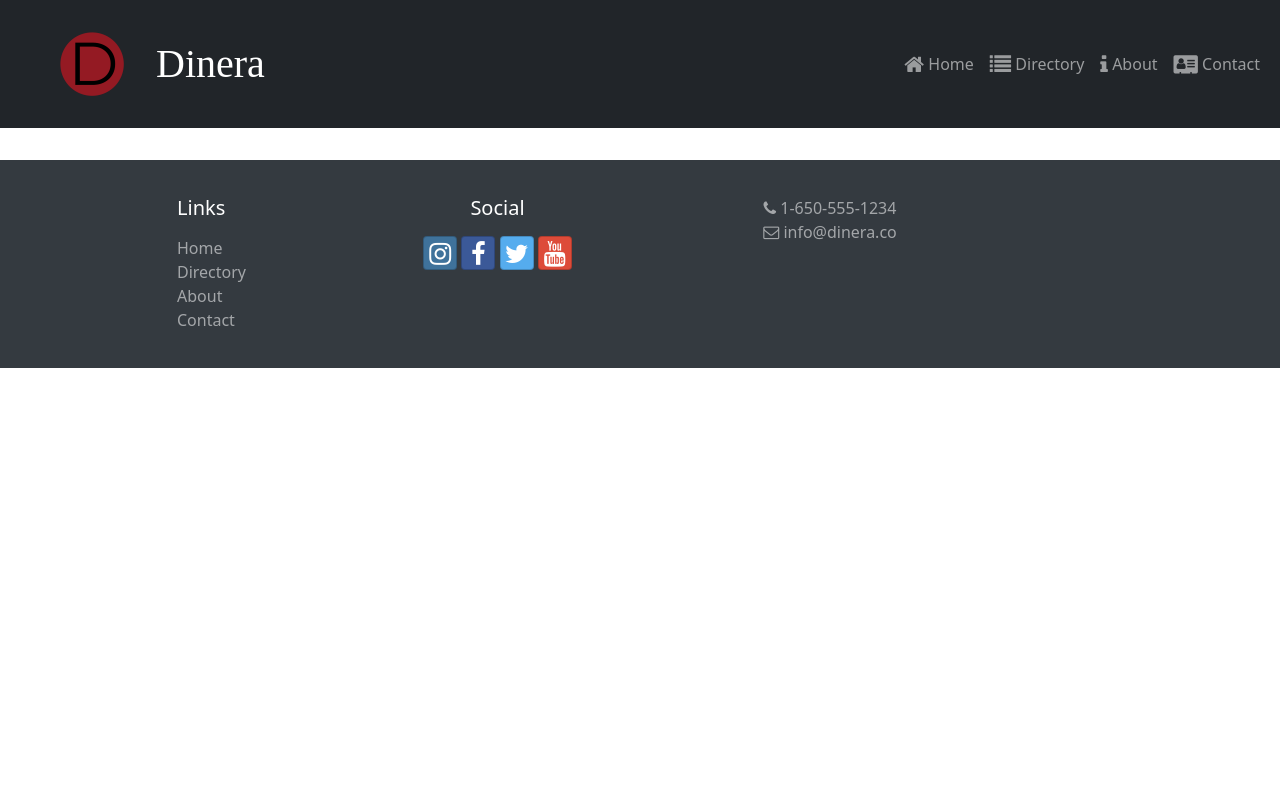
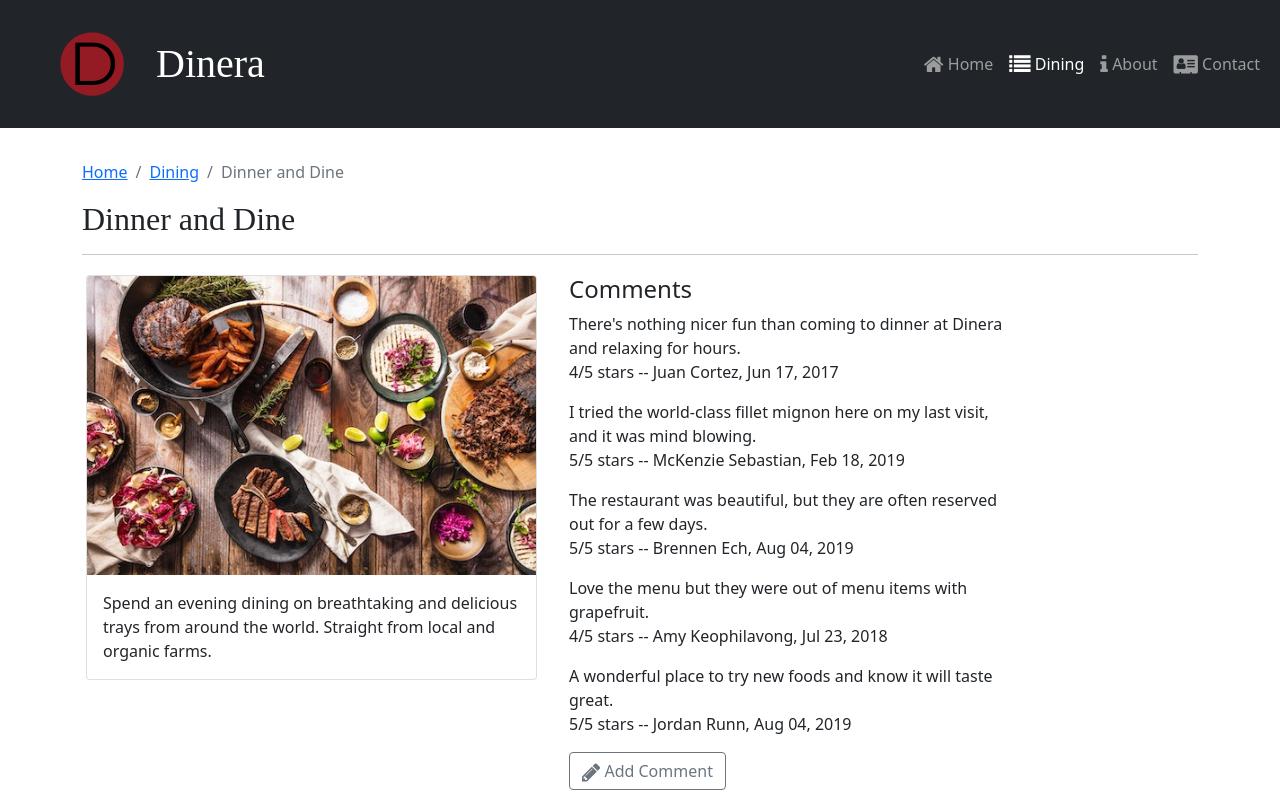
Before and after one commit to ashley-christensen/react-redux-dinera, a React (Create React App) app: page /dining/1 in a window 1280 px wide. Shown: the top 800 px of the page. Built offline with nearby package versions, Linux system fonts and the light colour scheme.

Commit message:
redux inital boiler

```diff
--- a/src/App.js
+++ b/src/App.js
@@ -15,9 +15,9 @@ function App() {
       <Routes>
         <Route path='/' element={<HomePage />} />
         <Route path='contact' element={<ContactPage />} />
-        <Route path='directory' element={<DinesDirectoryPage />} />
+        <Route path='dining' element={<DinesDirectoryPage />} />
         <Route
-          path='directory/:dineId'
+          path='dining/:dineId'
           element={<DineDetailPage />}
         />
         <Route path='about' element={<AboutPage />} />
--- a/src/app/shared/COMMENTS.js
+++ b/src/app/shared/COMMENTS.js
@@ -11,7 +11,7 @@ export const COMMENTS = [
         id: 1,
         dineId: 0,
         rating: 3,
-        text: 'The waffles are spectacular, so my wife at all mine.',
+        text: 'The waffles are spectacular... so my wife ate all mine.',
         author: 'Zandra Katherine',
         date: '2017-06-17T03:33Z'
     },
@@ -19,7 +19,7 @@ export const COMMENTS = [
         id: 2,
         dineId: 0,
         rating: 4,
-        text: 'The eggs are nice, but they are absolutely best poached.',
+        text: 'The egg dishes are all great, but they are absolutely best poached.',
         author: 'Amy Keophilavong',
         date: '2019-02-18T18:12Z'
     },
--- a/src/app/shared/PARTNERS.js
+++ b/src/app/shared/PARTNERS.js
@@ -34,6 +34,6 @@ export const PARTNERS = [
         image: cafeImg,
         featured: true,
         description:
-            'From Taiwanese to French, our pastries are delivered to Dinera fresh daily'
+            'From Taiwanese to French, our pastries are delivered fresh to Dinera, daily.'
     }
 ];
--- a/src/app/store.js
+++ b/src/app/store.js
@@ -1,8 +1,19 @@
 import { configureStore } from '@reduxjs/toolkit';
-import counterReducer from '../features/counter/counterSlice';
+// import logger from 'redux-logger';
+// import { dinesReducer } from '../features/dines/dinesSlice';
+// import { commentsReducer } from '../features/comments/commentsSlice'
+// import { partnersReducer } from '../features/comments/partnersSlice'
+// import { promotionsReducer } from '../features/comments/promotionsSlice'
+// import { useReducer } from '../features/user/userSlice';
+
 
 export const store = configureStore({
   reducer: {
-    counter: counterReducer,
+    // dines: dinesReducercomments,
+    // comments: commentsReducer,
+    // partners: partnersReducer,
+    // promotions: promotionsReducer,
+    // user: userReducer
   },
+   // middleware: (getDefualtMiddleware) => getDefaultMiddleware().concat([logger]);
 });
--- a/src/components/Footer.js
+++ b/src/components/Footer.js
@@ -13,7 +13,7 @@ const Footer = () => {
         <Link to='/' className='footer-link'>Home</Link>
        </li>
        <li>
-        <Link to='/directory' className='footer-link'>Directory</Link>
+        <Link to='/dining' className='footer-link'>Dining</Link>
        </li>
        <li>
         <Link to='/about' className='footer-link'>About</Link>
--- a/src/components/Header.js
+++ b/src/components/Header.js
@@ -28,8 +28,8 @@ const Header = () => {
       </NavLink>
      </NavItem>
      <NavItem>
-      <NavLink className='nav-link' to='/directory'>
-       <i className='fa fa-list fa-lg' /> Directory
+      <NavLink className='nav-link' to='/dining'>
+       <i className='fa fa-list fa-lg' /> Dining
       </NavLink>
      </NavItem>
      <NavItem>
--- a/src/components/SubHeader.js
+++ b/src/components/SubHeader.js
@@ -12,7 +12,7 @@ const SubHeader = ({ current, detail }) => {
      </BreadcrumbItem>
      {detail && (
       <BreadcrumbItem>
-       <Link to='/directory'>Directory</Link>
+       <Link to='/dining'>Dining</Link>
       </BreadcrumbItem>
      )}
      <BreadcrumbItem active>{current}</BreadcrumbItem>
--- a/src/pages/DinesDirectoryPage.js
+++ b/src/pages/DinesDirectoryPage.js
@@ -5,7 +5,7 @@ import SubHeader from '../components/SubHeader';
 const DinesDirectoryPage = () => {
  return (
   <Container>
-   <SubHeader current='Directory' />
+   <SubHeader current='Dining' />
    <DinesList />
   </Container>
  );
```
